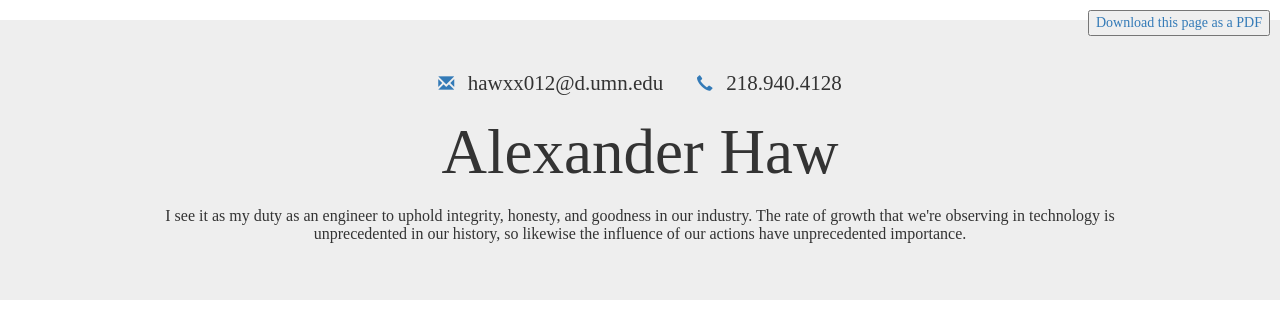
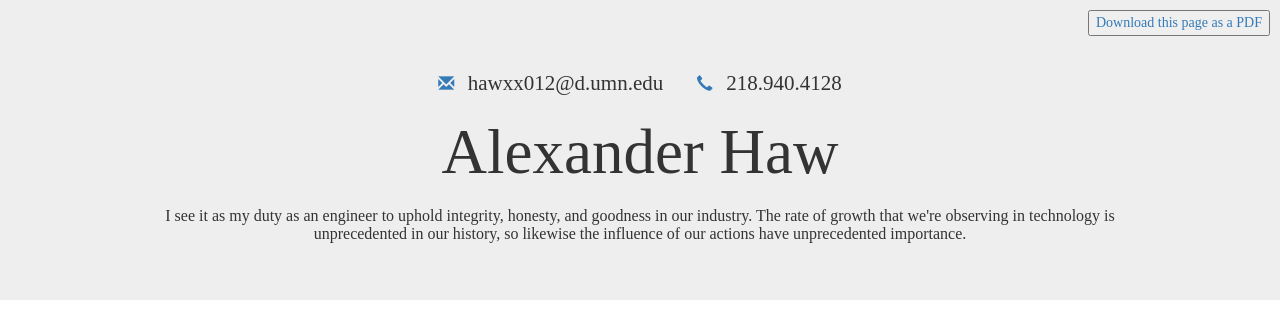
Before and after one commit to alex-haw/alex-haw.github.io, a plain HTML site: page index.html in a window 1280 px wide. Shown: the top 327 px of the page. Drawn offline with nearby package versions, Linux system fonts and the light colour scheme.

Commit message:
button div background color

```diff
--- a/index.html
+++ b/index.html
@@ -11,7 +11,7 @@
 		<link rel="stylesheet" href="./alex-haw.css"/>
 	</head>
 	<body>
-	<div class="text-center" style="padding: 10px;">
+	<div class="text-center" style="padding: 10px; background-color: #eee;">
 		<a href="./resume-alexanderhaw.pdf" style="float: right; font-size: 14px;"><button>Download this page as a PDF</button></a>
 	</div>
 	<div class="jumbotron text-center">
```
